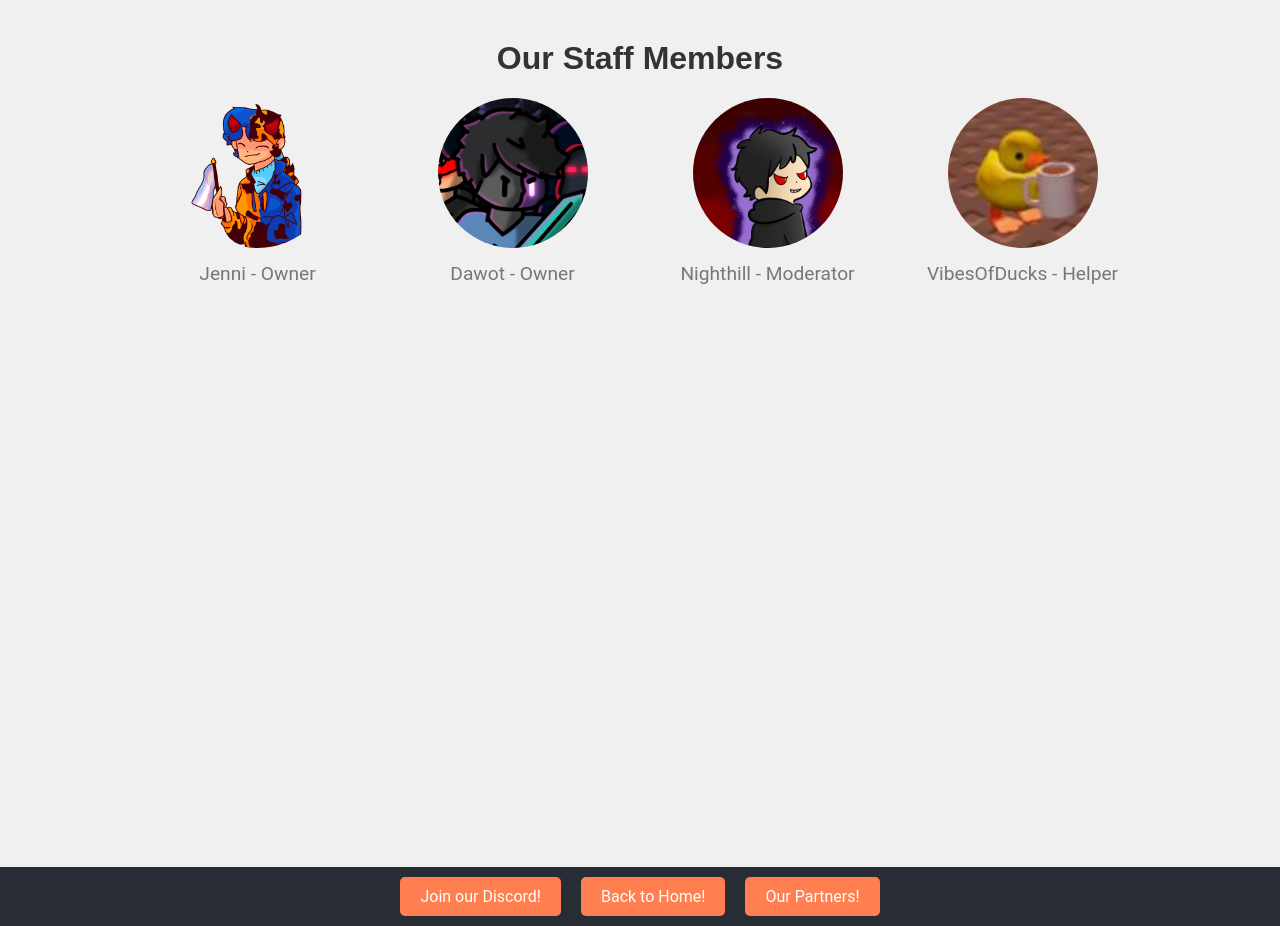
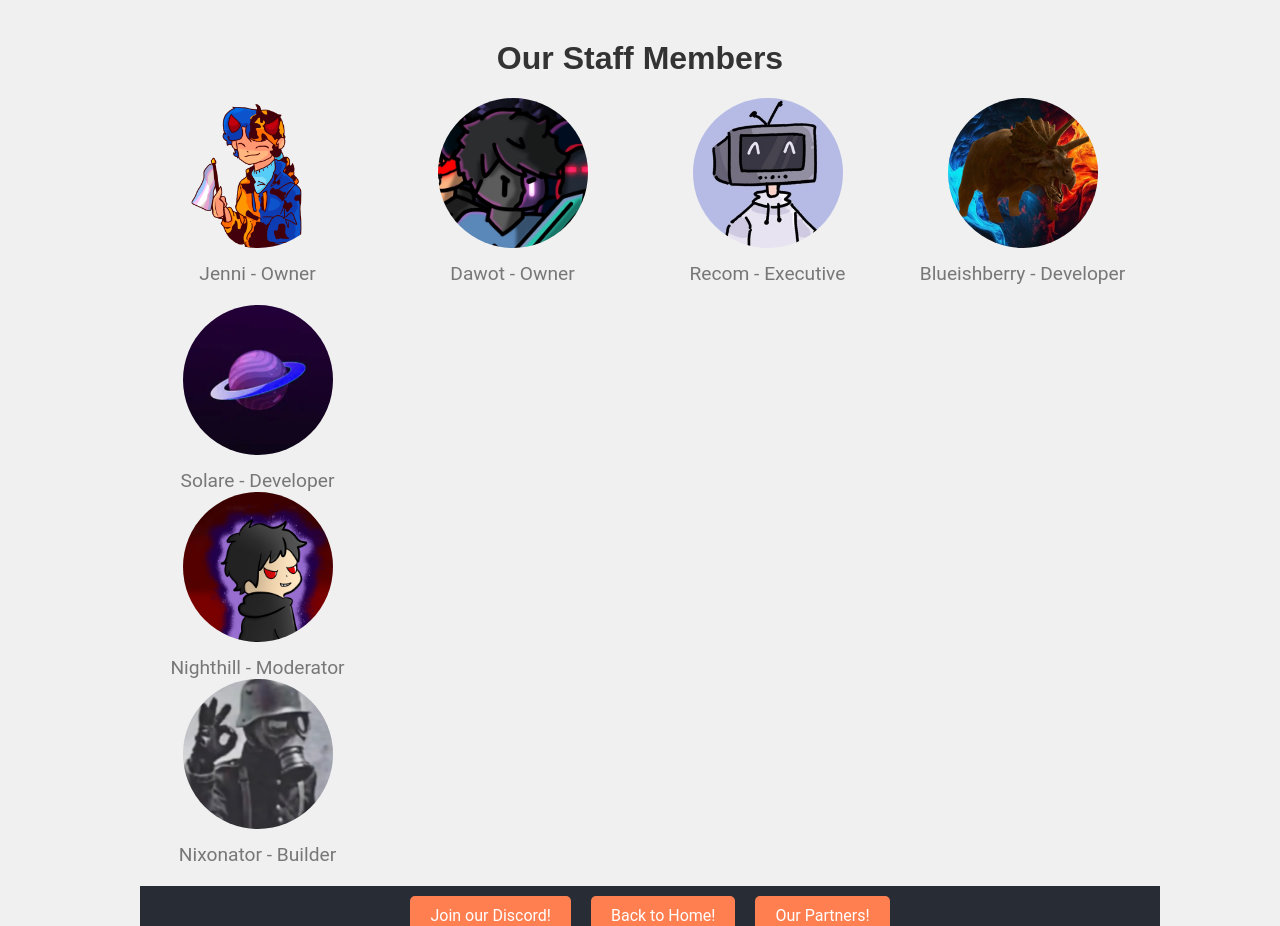
Before and after one commit to JJoshyyy/smp-central-site, a Flask app: page /staff in a window 1280 px wide. Run offline with Flask 3, Linux system fonts and the light colour scheme.

Commit message:
Updated a few things, added new staff

```diff
--- a/static/css/styles.css
+++ b/static/css/styles.css
@@ -150,9 +150,15 @@ p strong {
     margin: 0;
 }
 
+@media (max-width: 1000px) {
+    .members {
+        grid-template-columns: repeat(3, 1fr);
+    }
+}
+
 @media (max-width: 800px) {
     .members {
-        grid-template-columns: repeat(3, 1fr);
+        grid-template-columns: repeat(2, 1fr);
     }
 }
 
@@ -167,7 +173,6 @@ p strong {
         grid-template-columns: repeat(1, 1fr);
     }
 }
-
 
 @keyframes slideInFromLeft {
     0% {
@@ -229,8 +234,6 @@ p strong {
     animation: slideOutToRight 0.5s forwards;
 }
 
-
-
 body {
     color: #555;
 }
--- a/templates/partners.html
+++ b/templates/partners.html
@@ -16,8 +16,8 @@
                 <p>Pengon - Descent SMP</p>
             </div>
             <div class="partner">
-                <img src="/static/assets/partners/dawot.png" alt="Partner 2">
-                <p>Dawot - Vitality SMP</p>
+                <img src="/static/assets/partners/austin.png" alt="Partner 2">
+                <p>Austin - Vitality SMP</p>
             </div>
             <div class="partner">
                 <img src="/static/assets/partners/carm.png" alt="Partner 3">
@@ -50,8 +50,6 @@
                                 document.body.innerHTML = data;
 
                                 document.body.classList.add(`slide-in-${direction}`);
-
-                                // Reattach the event listeners for the new content
                                 document.querySelectorAll(".top-buttons a").forEach(button => {
                                     button.addEventListener("click", function(event) {
                                         event.preventDefault();
--- a/templates/staff.html
+++ b/templates/staff.html
@@ -18,18 +18,29 @@
                 <img src="/static/assets/staff/dawot.png" alt="Staff Member 2">
                 <p>Dawot - Owner</p>
             </div>
+            <div class="member">
+                <img src="/static/assets/staff/recom.png" alt="Staff Member 3">
+                <p>Recom - Executive</p>
+                </div>
           <!----- <div class="member">
                 <img src="/static/assets/staff/zoru.png" alt="Staff Member 3">
                 <p>Zoru - Executive</p>
             </div>
                          --->
             <div class="member">
-                <img src="/static/assets/staff/nighthill.png" alt="Staff Member 3">
+                <img src="/static/assets/staff/blue.png" alt="Staff Member 4">
+                <p>Blueishberry - Developer</p>
+                </div>
+            <div class="member">
+                <img src="/static/assets/staff/solare.png" alt="Staff Member 5">
+                <p>Solare - Developer</p>
+            <div class="member">
+                <img src="/static/assets/staff/nighthill.png" alt="Staff Member 6">
                 <p>Nighthill - Moderator</p>
             </div>
             <div class="member">
-                <img src="/static/assets/staff/vibes.png" alt="Staff Member 3">
-                <p>VibesOfDucks - Helper</p>
+                <img src="/static/assets/staff/nix.png" alt="Staff Member 7">
+                <p>Nixonator - Builder</p>
                 </div>
             <!-- Add more staff member entries as needed -->
         </div>
@@ -60,8 +71,6 @@
                                 document.body.innerHTML = data;
 
                                 document.body.classList.add(`slide-in-${direction}`);
-
-                                // Reattach the event listeners for the new content
                                 document.querySelectorAll(".top-buttons a").forEach(button => {
                                     button.addEventListener("click", function(event) {
                                         event.preventDefault();
```
Also changed, not shown: static/assets/partners/austin.png (added), static/assets/staff/blue.png (added), static/assets/staff/nix.png (added), static/assets/staff/recom.png (added), static/assets/staff/solare.png (added), 1 other file.
